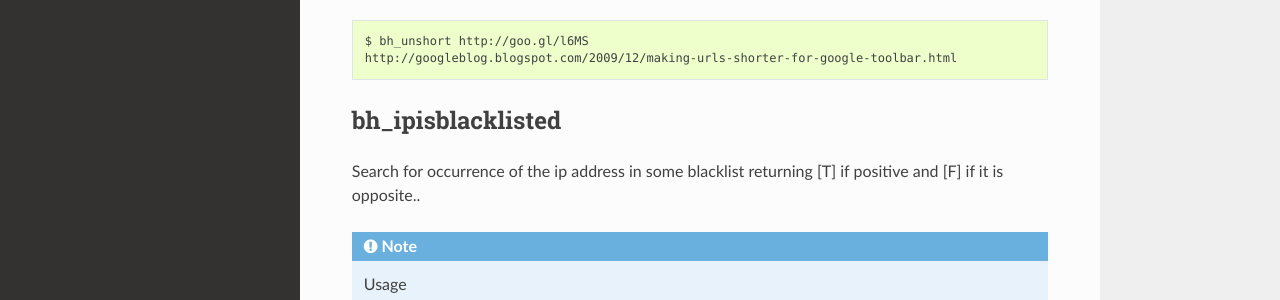
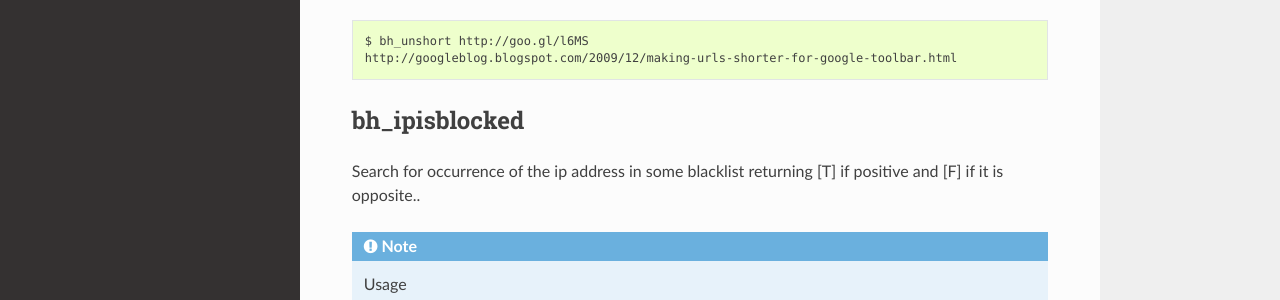
Before and after one commit to merces/bashacks, a Sphinx documentation site: the page built from doc/source/net.rst, in a window 1280 px wide and 900 px high, scrolled down 2657 px. Shown: the part 156-456 px from the top of the window. Built offline with Sphinx 7.4.7 and the Read the Docs theme 3.1.0, drawn with Linux system fonts in a browser that asks for light colours.

Commit message:
Fix inconsistent function name bh_ipisblocked in documentation

```diff
--- a/doc/source/net.rst
+++ b/doc/source/net.rst
@@ -146,7 +146,7 @@ With this function you have the possibility to unshort a URL see below a example
     http://googleblog.blogspot.com/2009/12/making-urls-shorter-for-google-toolbar.html
 
 
-bh_ipisblacklisted
+bh_ipisblocked
 -------------------
 
 Search for occurrence of the ip address in some  blacklist returning [T] if positive and [F] if it is opposite..
```
Also changed, not shown: CHANGELOG.md (+1 -1 lines).
